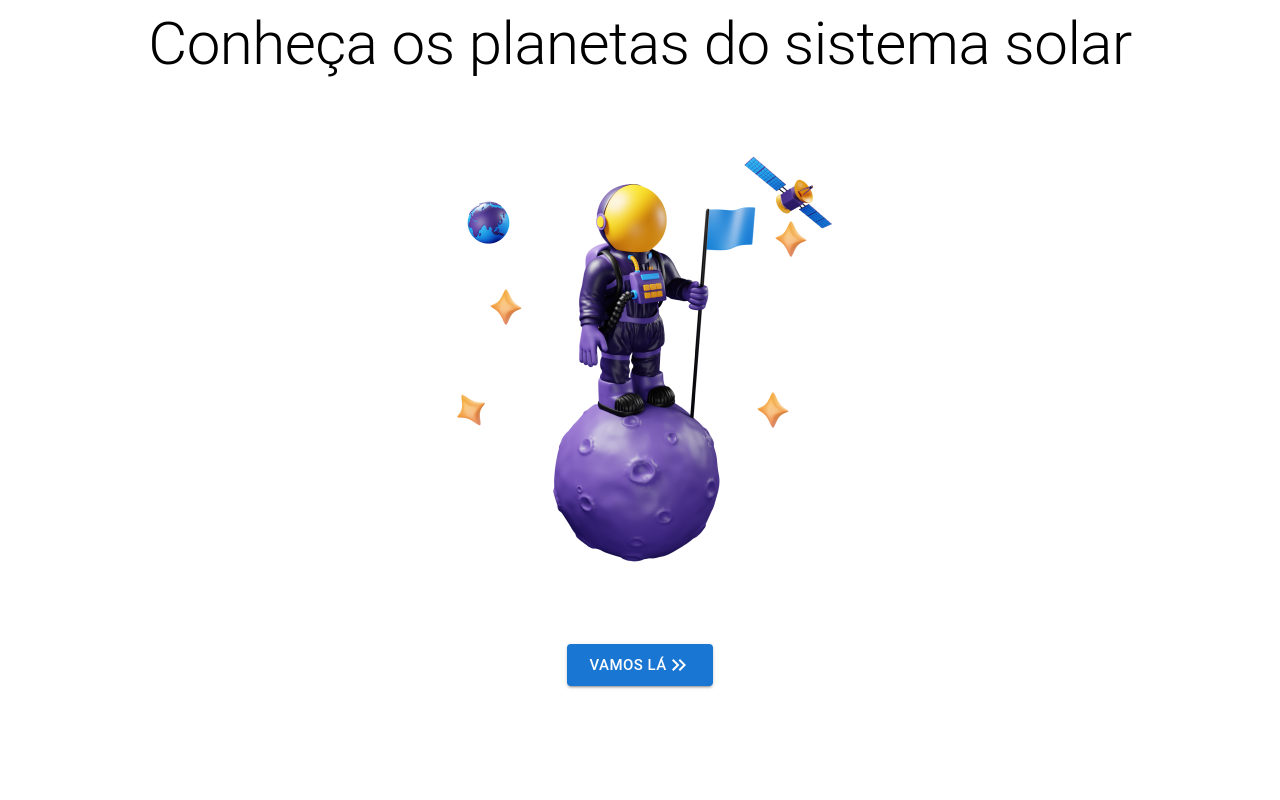
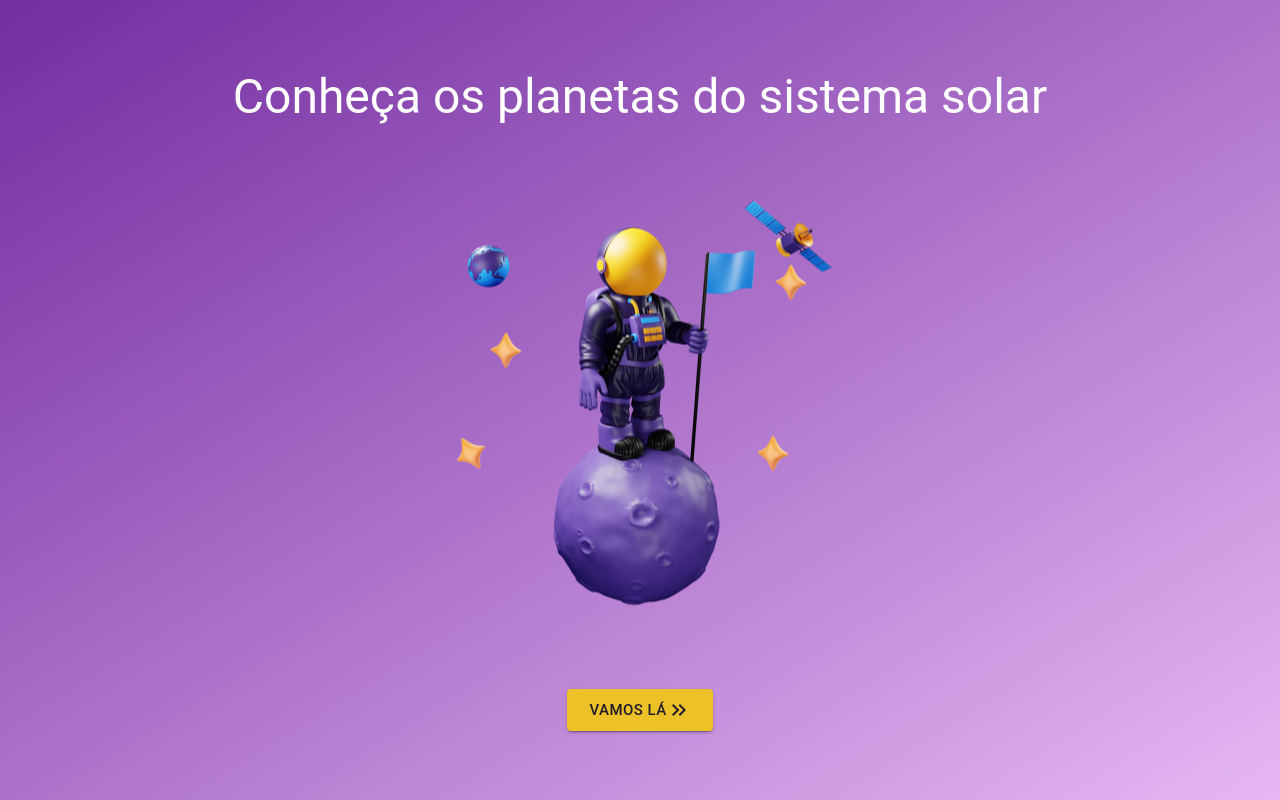
Before and after one commit to ernanijose/curso-decolando-solar-pwa, a React (Create React App) app: page / in a window 1280 px wide. Built offline with nearby package versions, Linux system fonts and the light colour scheme.

Commit message:
Estilização da pagina inicio

```diff
--- /dev/null
+++ b/src/App.css
@@ -0,0 +1,28 @@
+body{
+    background-image: linear-gradient(to bottom right, #722DA0, #e6b7f3);
+    background-repeat: no-repeat;
+    background-size: cover;
+    min-height: 100vh;
+    margin: 0;
+}
+
+img{
+ max-width: 100%;
+}
+
+a{
+    text-decoration: none;
+}
+
+.animacaoEfeitoFlutuando{
+    animation: animacaoEfeitoFlutuando 5s ease-in-out infinite;
+}
+
+@keyframes animacaoEfeitoFlutuando {
+    0%, 100%{
+        transform: translateY(0);
+    }
+    50%{
+        transform: translateY(-20px);
+    }
+}
--- a/src/App.js
+++ b/src/App.js
@@ -1,5 +1,6 @@
 import { ThemeProvider } from "@mui/material";
 import tema from "./Tema";
+import "./App.css";
 import { BrowserRouter, Route, Routes } from "react-router-dom";
 import PaginaInicio from "./paginas/inicio";
 import PaginaPlanetas from "./paginas/planetas";
--- a/src/Tema.js
+++ b/src/Tema.js
@@ -1,7 +1,17 @@
 import { createTheme } from "@mui/material";
 
 const tema = createTheme({
-
+    palette:{
+        primary: {
+            main: '#EDC229',
+            contrastText: '#221C29',
+        },
+    },
+    typography: {
+        allVariants: {
+            color: '#fff'
+        }
+    }
 });
 
 export default tema;
--- a/src/paginas/inicio.js
+++ b/src/paginas/inicio.js
@@ -9,12 +9,13 @@ export default function PaginaInicio(){
         justifyContent="center"
         alignItems="center"
         spacing={2}
+        height="100vh"
         >
-            <Typography variant="h2" component="h1">
+            <Typography variant="h3" component="h1" textAlign="center">
             Conheça os planetas do sistema solar
             </Typography>
 
-            <img className="efeito-flutuando" src="/img/astronauta.png" alt="Astronauta flutuando" />
+            <img className="animacaoEfeitoFlutuando" src="/img/astronauta.png" alt="Astronauta flutuando" />
             <Link to="/planetas">
                 <Button variant="contained" size="large"> Vamos lá <KeyboardDoubleArrowRightIcon /></Button>
             </Link>
```
Also changed, not shown: public/img/iconSolarExplorer.png (added), 1 other file (tests, documents, lock files or other folders).
